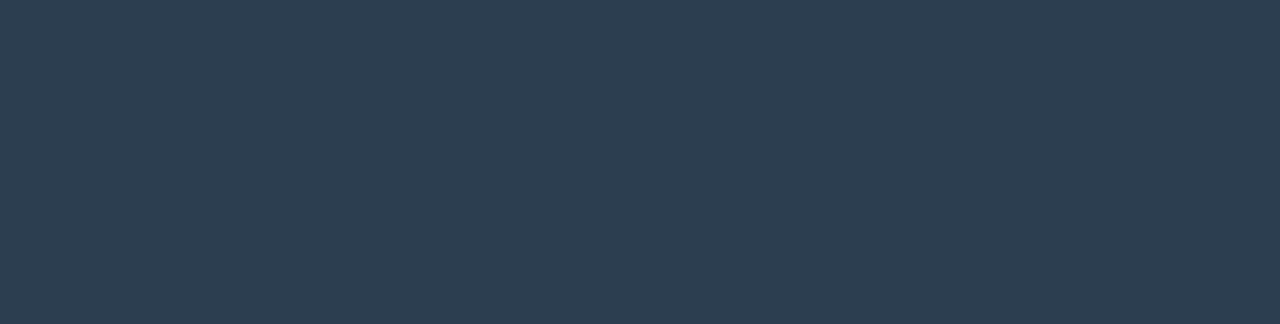
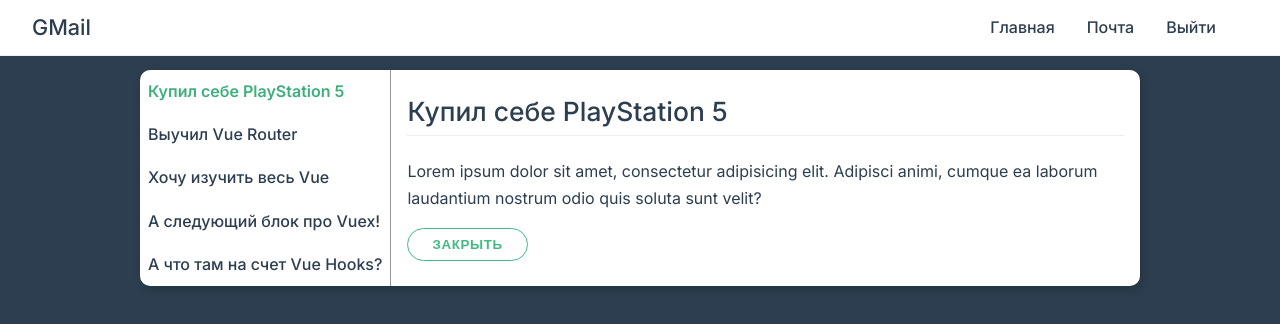
Before and after one commit to barzankaevMohdan/vue-router, a Vue app: page /mail/1 in a window 1280 px wide. Before the commit this address had no page. Shown: the top 324 px of the page. Built offline with nearby package versions, Linux system fonts and the light colour scheme.

Commit message:
dynamic param in url

```diff
--- a/src/App.vue
+++ b/src/App.vue
@@ -1,7 +1,5 @@
 <template>
-  <the-navbar
-  :visible="isAuth"
-  ></the-navbar>
+  <the-navbar :visible="isAuth"></the-navbar>
   <div class="container with-nav">
     <router-view></router-view>
   </div>
@@ -13,17 +11,26 @@
 export default {
   data() {
     return {
-      isAuth: false
+      isAuth: true
     }
   },
   methods: {
-    login () {
+    login() {
       this.isAuth = true
-      this.$router.replace('/dashboard')
+      if (this.$route.query.page) {
+        this.$router.replace(this.$route.query.page)
+      } else {
+        this.$router.replace('/dashboard')
+      }
     },
     logout() {
       this.isAuth = false
-      this.$router.replace('/login')
+      this.$router.replace({
+        path: '/login',
+        query: {
+          page: this.$route.path
+        }
+      })
     }
   },
   components: {TheNavbar},
@@ -32,11 +39,11 @@
       login: this.login,
       logout: this.logout,
       emails: [
-        {id: 1, theme: 'Купил себе PlayStation 5'},
-        {id: 2, theme: 'Выучил Vue Router'},
-        {id: 3, theme: 'Хочу изучить весь Vue'},
-        {id: 4, theme: 'А следующий блок про Vuex!'},
-        {id: 5, theme: 'А что там на счет Vue Hooks?'}
+        {id: '1', theme: 'Купил себе PlayStation 5'},
+        {id: '2', theme: 'Выучил Vue Router'},
+        {id: '3', theme: 'Хочу изучить весь Vue'},
+        {id: '4', theme: 'А следующий блок про Vuex!'},
+        {id: '5', theme: 'А что там на счет Vue Hooks?'}
       ]
     }
   }
@@ -44,4 +51,5 @@
 </script>
 
 <style>
+
 </style>
--- a/src/components/AppEmailBody.vue
+++ b/src/components/AppEmailBody.vue
@@ -1,13 +1,23 @@
 <template>
-  <div>
-    <h2>Тема письма</h2>
+  <div v-if="email">
+    <h2>{{email.theme}}</h2>
     <p>Lorem ipsum dolor sit amet, consectetur adipisicing elit. Adipisci animi, cumque ea laborum laudantium nostrum odio quis soluta sunt velit?</p>
     <button class="btn">Закрыть</button>
+  </div>
+  <div v-else>
+    <h4>Выбериет письмо</h4>
   </div>
 </template>
 
 <script>
 export default {
+  inject: ['emails'],
+  props: ['mailId'],
+  computed: {
+    email() {
+      return this.emails.find(e => e.id === this.mailId)
+    }
+  }
 }
 </script>
 
--- a/src/components/TheNavbar.vue
+++ b/src/components/TheNavbar.vue
@@ -2,9 +2,9 @@
   <header class="navbar" v-if="visible">
     <h3>GMail</h3>
     <ul class="navbar-menu">
-      <li><a href="/dashboard">Главная</a></li>
+      <li><router-link to="/dashboard">Главная</router-link></li>
       <li>
-        <a custom to="/mail">Почта</a>
+        <router-link to="/mail">Почта</router-link>
       </li>
       <li><a href="#" @click="logout">Выйти</a></li>
     </ul>
--- a/src/router.js
+++ b/src/router.js
@@ -10,6 +10,8 @@
         { path: '/login', component: Login, alias: '/' },
         { path: '/forget', component: Forget },
         { path: '/dashboard', component: Dashboard },
-        { path: '/mail', component: Mail }
-    ]
+        { path: '/mail/:mailId?', component: Mail }
+    ],
+    linkActiveClass: 'active',
+    linkExactActiveClass: 'active'
 })
--- a/src/views/Dashboard.vue
+++ b/src/views/Dashboard.vue
@@ -1,10 +1,7 @@
 <template>
   <div class="card">
     <h1>Привет на главной</h1>
-
     <p>Тут ты можешь перейти на любую страницу и почитать заранее заготовленные письма :)</p>
-
-    <router-link to="mail">To Mail</router-link>
   </div>
 </template>
 
--- a/src/views/Mail.vue
+++ b/src/views/Mail.vue
@@ -3,14 +3,14 @@
     <div class="card-nav">
       <ul class="list">
         <li class="list-item" v-for="email in emails" :key="email.id">
-          <a href="#">
+          <router-link :to="'/mail/' + email.id">
             {{email.theme}}
-          </a>
+          </router-link>
         </li>
       </ul>
     </div>
     <div class="card-body">
-      <app-email-body></app-email-body>
+      <app-email-body :mail-id="$route.params.mailId"></app-email-body>
     </div>
   </div>
 </template>
@@ -19,11 +19,8 @@
 import AppEmailBody from '../components/AppEmailBody'
 
 export default {
-  // components: {AppEmailBody},
   inject: ['emails'],
-  components: {
-    AppEmailBody
-  }
+  components: { AppEmailBody }
 }
 </script>
 
```
